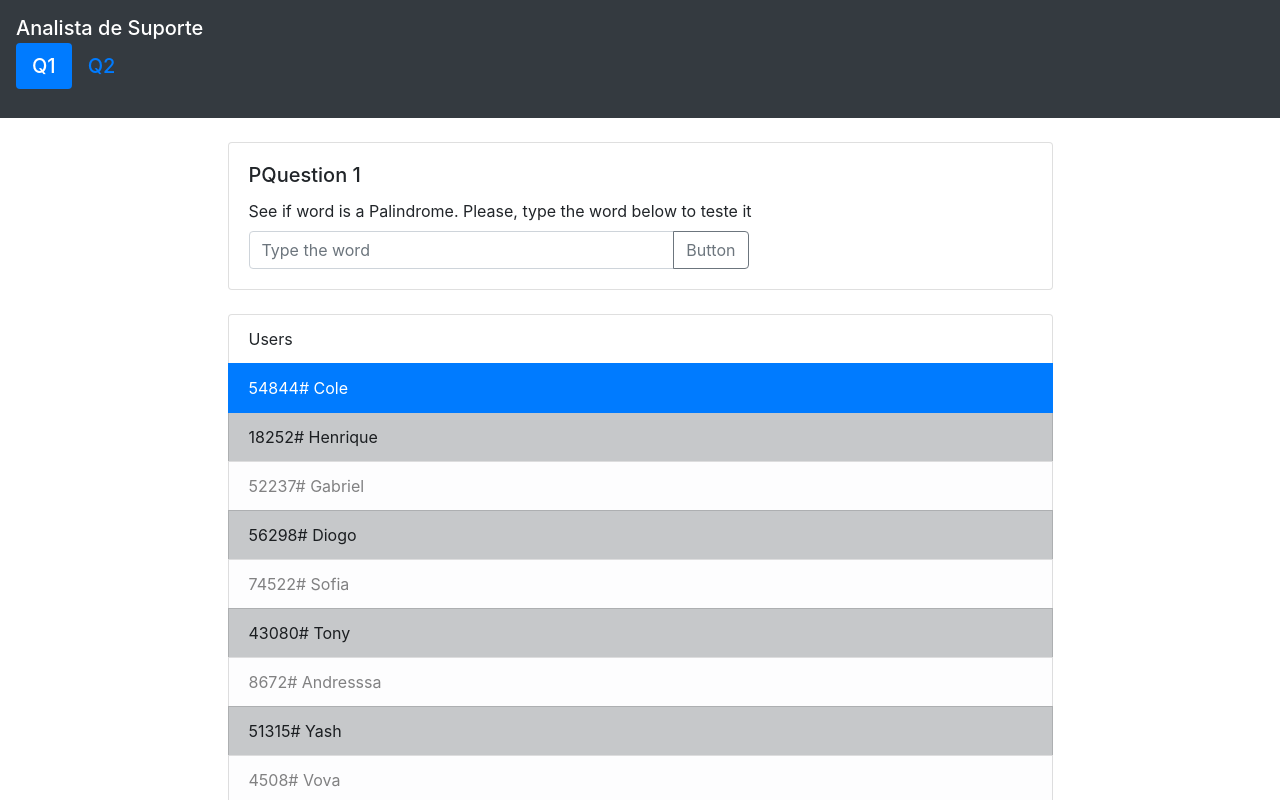
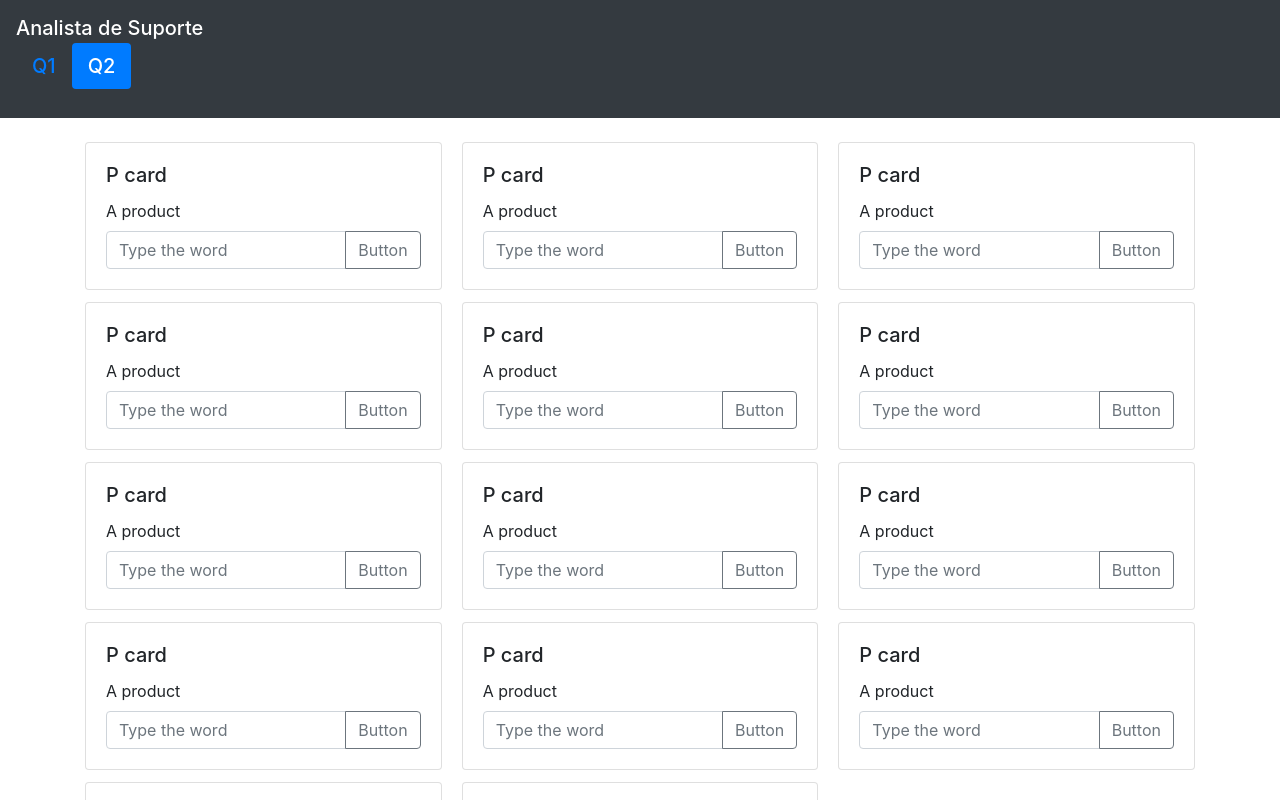
Before and after one commit to niltonamorimf/CreativeDrive, an Angular app: page / in a window 1280 px wide. Shown: the top 800 px of the page. Built offline with nearby package versions, Linux system fonts and the light colour scheme.

Commit message:
Implementation Products cards

```diff
--- a/src/app/app.component.html
+++ b/src/app/app.component.html
@@ -30,7 +30,7 @@
 
           <div class="card">
             <div class="card-body">
-              <h5 class="card-title">PQuestion 1</h5>
+              <h5 class="card-title">Question 1</h5>
               <label for="palindromeInput">See if word is a Palindrome. Please, type the word below to teste it</label>
               <div class="input-group mb-9" style="max-width: 500px;">
                 <input type="text" id="palindromeInput" class="form-control mw-25" placeholder="Type the word" aria-label="Type the palindrome" aria-describedby="basic-addon2">
@@ -75,15 +75,12 @@
     </div>
 
     <div class="tab-pane fade" id="profileTab" #profileTab [ngClass]="isVisible(profileTab)" role="tabpanel" aria-labelledby="pills-profile-tab">
-      <div class="row">
-        <div class="col-sm"></div>
-        <div class="col-sm-9">
-
-          <div class="card">
+      <div class="card-columns">
+          <div class="card" *ngFor="let item of cardItems">
             <div class="card-body">
-              <h5 class="card-title">Question 2</h5>
-              <label for="palindromeInput">See if word is a Palindrome. Please, type the word below to teste it</label>
-              <div class="input-group mb-9" style="max-width: 500px;">
+              <h5 class="card-title">P card</h5>
+              <label for="palindromeInput">A product</label>
+              <div class="input-group mb-9">
                 <input type="text" id="palindromeInput2" class="form-control mw-25" placeholder="Type the word" aria-label="Type the palindrome" aria-describedby="basic-addon2">
                 <div class="input-group-append">
                   <button class="btn btn-outline-secondary" type="button" onclick="onCheck()">Button</button>
@@ -92,6 +89,12 @@
               </div>
             </div>
           </div>
+      </div>
+
+      <div class="row">
+        <div class="col-sm"></div>
+        <div class="col-sm-9">
+          <div class="container">
 
             <br>
 
--- a/src/app/app.component.ts
+++ b/src/app/app.component.ts
@@ -10,11 +10,13 @@ import { UserService } from './services/user/user.service';
 export class AppComponent {
   public title = 'support-test';
 
-  public tabSelected = 'homeTab';
+  public tabSelected = 'profileTab';
 
   public displayedList: [any];
 
   public selected = [];
+
+  public cardItems = [1, 2, 3, 4, 5, 6, 7, 1, 2, 3, 4, 5, 6, 7];
 
   constructor(
     private _listService: ListService,
--- a/src/app/services/list/list.service.ts
+++ b/src/app/services/list/list.service.ts
@@ -7,7 +7,7 @@ export class ListService {
 
   constructor() { }
 
-  public getFirsts(number, array): [any] {
+  public getFirsts(number, array) {
     return array.slice(0, number);
   }
 }
--- a/src/app/services/user/user.service.ts
+++ b/src/app/services/user/user.service.ts
@@ -6,13 +6,13 @@ import { USERS } from './users';
 })
 export class UserService {
 
-  private _users: [any];
+  private _users;
 
   constructor() {
     this._users = USERS;
   }
 
-  public get users(): [any] {
+  public get users() {
     return this._users;
   }
 
```
Lines whose indentation alone changed are shown as unchanged.
